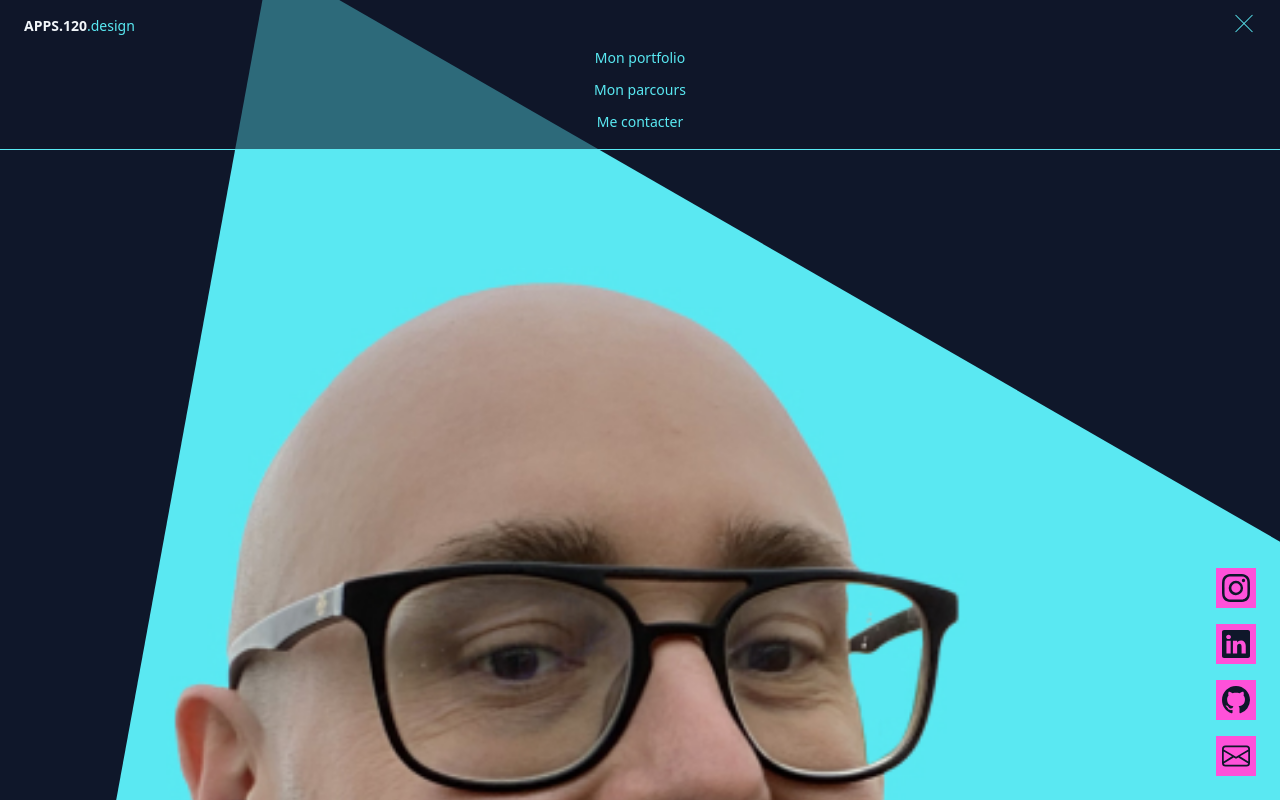
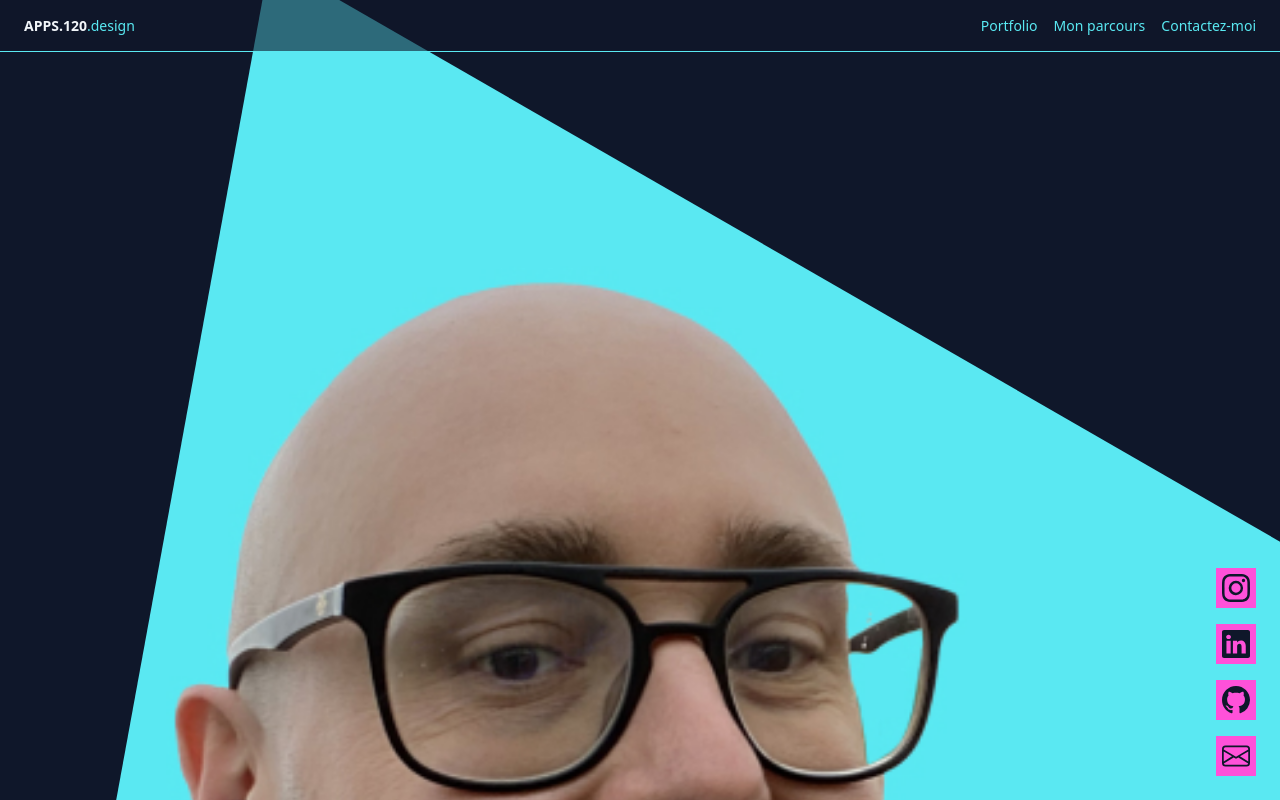
Before and after one commit to centvingt/my-portfolio, a Next.js app: page / in a window 1280 px wide. Shown: the top 800 px of the page. Built offline with nearby package versions, Linux system fonts and the light colour scheme.

Commit message:
Nav qui s’adapte aux grands écrans

```diff
--- a/components/NavComponent/BurgerComponent.tsx
+++ b/components/NavComponent/BurgerComponent.tsx
@@ -9,7 +9,7 @@ interface Props {
 const BurgerComponent: FC<Props> = ({ isClosed, setIsClosed }) => {
     return (
         <div
-            className="row-[1_/_2] col-[1_/_2] justify-self-end items-center w-6 flex flex-col gap-1.5"
+            className="row-[1_/_2] col-[1_/_2] justify-self-end items-center w-6 flex flex-col gap-1.5 sm:hidden"
             onClick={() => setIsClosed(!isClosed)}
         >
             <BurgerBar isClosed={isClosed} position={0} />
--- a/components/NavComponent/index.tsx
+++ b/components/NavComponent/index.tsx
@@ -8,10 +8,10 @@ const NavComponent: FC = () => {
     return (
         <div
             className={`fixed top-0 right-0 left-0 px-6 py-4 bg-slate-900/60 z-10 border-b border-accent text-sm font-extralight overflow-hidden transition-all ${
-                isClosed ? 'h-[52px]' : 'h-[150px]'
+                isClosed ? 'h-[52px]' : 'h-[150px] sm:h-[52px]'
             }`}
         >
-            <nav className="grid justify-items-center gap-3">
+            <nav className="grid sm:flex justify-items-center gap-3 sm:gap-4">
                 <Link href={'/'}>
                     <a className="justify-self-start row-[1_/_2] col-[1_/_2]">
                         <span className="font-extrabold">APPS.120</span>
@@ -25,13 +25,13 @@ const NavComponent: FC = () => {
                     setIsClosed={setIsClosed}
                 />
                 <Link href={'/portfolio/'}>
-                    <a className="text-accent">Mon portfolio</a>
+                    <a className="text-accent sm:ml-auto">Portfolio</a>
                 </Link>
                 <Link href={'/resume/'}>
                     <a className="text-accent">Mon parcours</a>
                 </Link>
                 <Link href={'/contact/'}>
-                    <a className="text-accent">Me contacter</a>
+                    <a className="text-accent">Contactez-moi</a>
                 </Link>
             </nav>
         </div>
```
